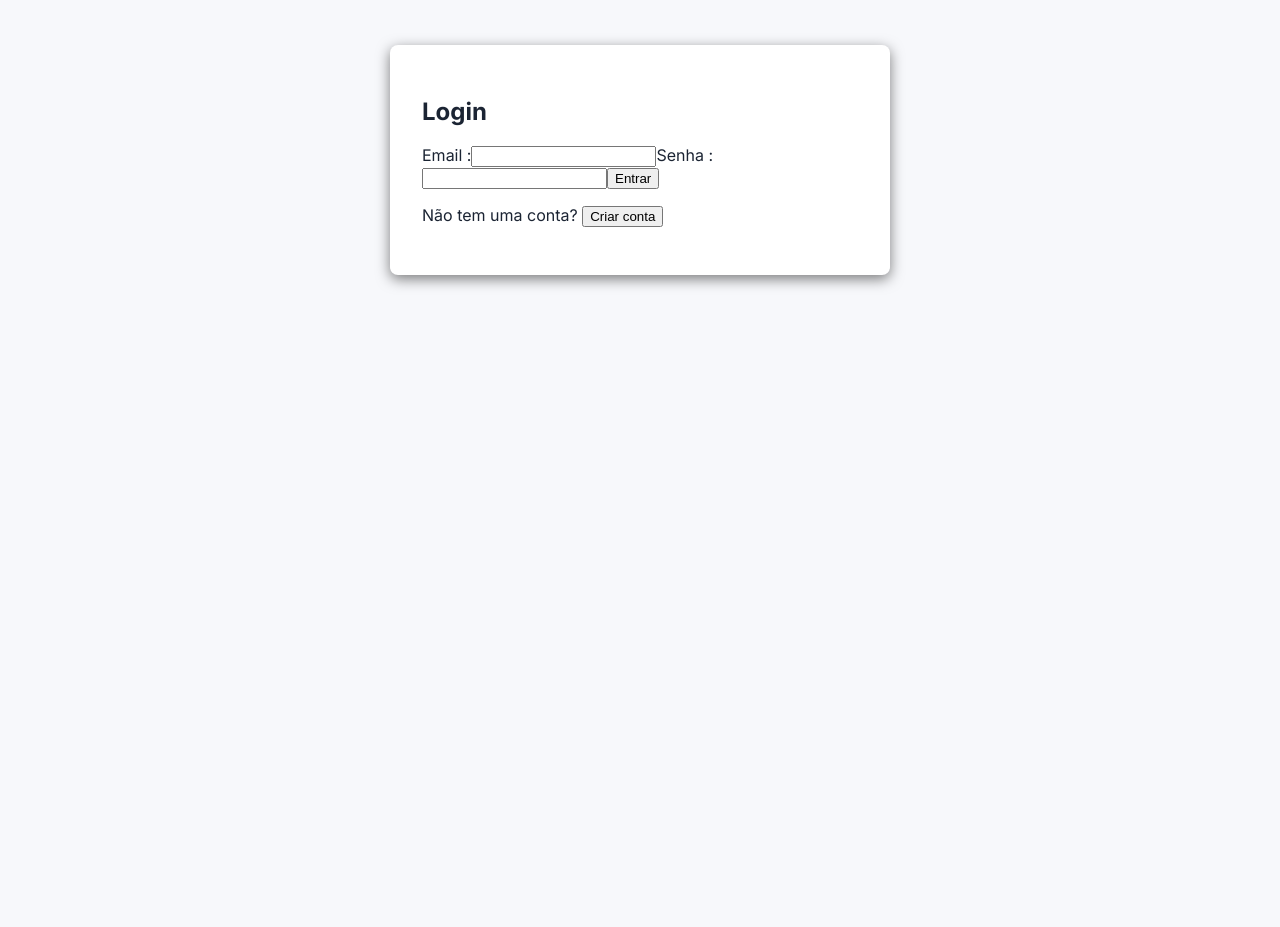
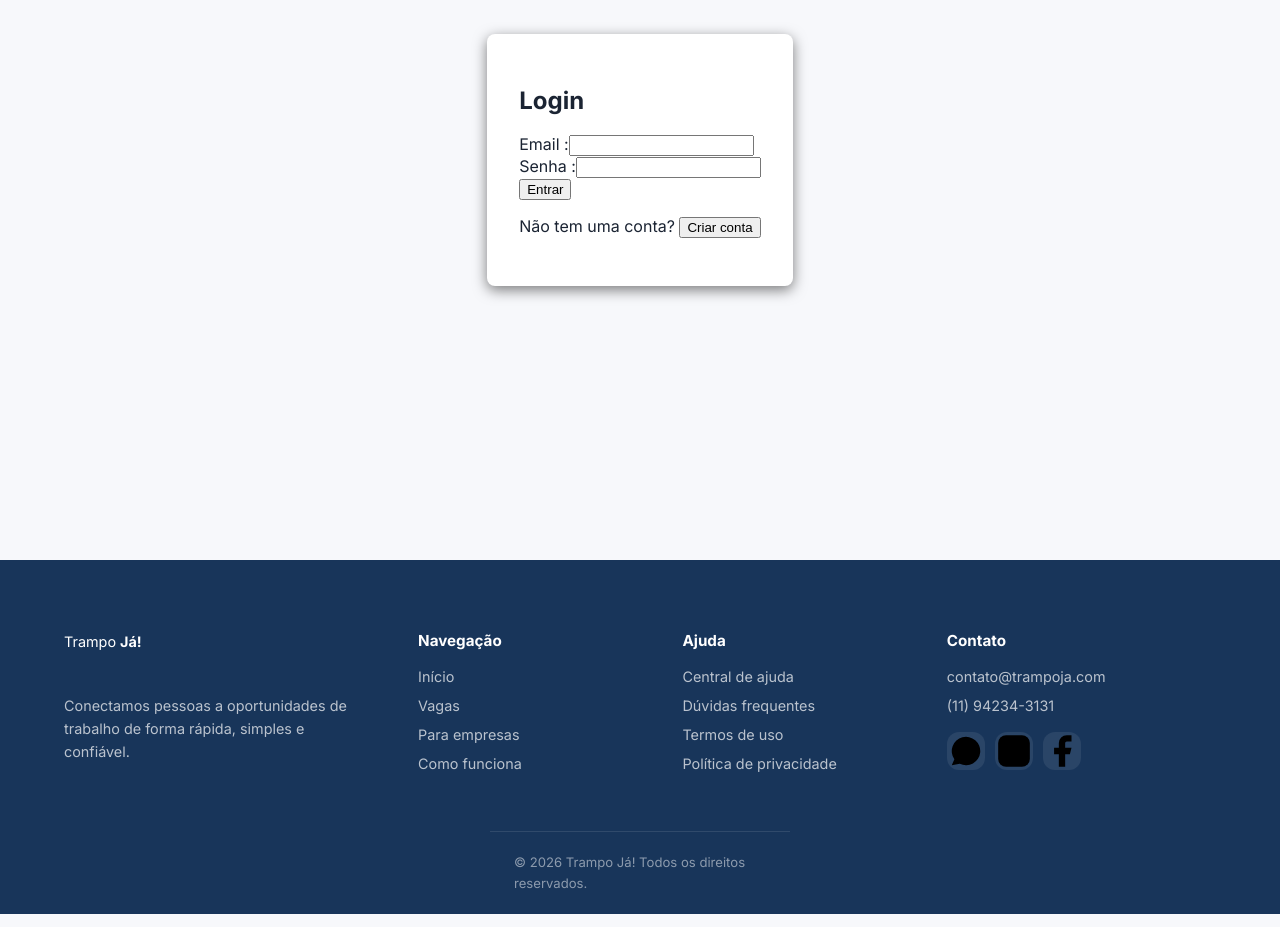
Before and after one commit to GabrielJum/-Front-End-TrampoJa, an Angular app in the folder front-end/: page / in a window 1280 px wide. Shown: the part 240-1167 px from the top of the page. Before the commit the page ends 800 px from the top, so only its background shows below. Built offline with nearby package versions, Linux system fonts and the light colour scheme.

Commit message:
salva alterações temporárias de auth

```diff
--- a/front-end/src/app/pages/auth/auth.css
+++ b/front-end/src/app/pages/auth/auth.css
@@ -14,3 +14,77 @@ body {
     box-shadow: 0px 4px 14px rgba(0, 0, 0, 0.51);
     background: white;
 }
+
+/* ---------- Footer ---------- */
+.footer {
+  background: var(--primary);
+  color: rgb(255 255 255 / 0.7);
+  font-size: 0.9rem;
+}
+
+.footer__grid {
+  display: grid;
+  grid-template-columns: 1.4fr 1fr 1fr 1.2fr;
+  gap: 40px;
+  padding-block: 56px 40px;
+}
+
+.footer__grid > div {
+  display: grid;
+  align-content: start;
+  gap: 12px;
+}
+
+.footer__brand {
+  color: #fff;
+}
+
+.footer p {
+  max-width: 300px;
+  line-height: 1.6;
+}
+
+.footer h3 {
+  margin-bottom: 6px;
+  font-size: 0.95rem;
+  color: #fff;
+}
+
+.footer a {
+  width: fit-content;
+  color: inherit;
+  text-decoration: none;
+  transition: color 0.2s;
+}
+
+.footer__grid a:hover {
+  color: var(--accent);
+}
+
+.socials {
+  display: flex;
+  gap: 10px;
+  margin-top: 6px;
+}
+
+.socials a {
+  display: grid;
+  place-items: center;
+  width: 38px;
+  height: 38px;
+  border-radius: 12px;
+  background: rgb(255 255 255 / 0.08);
+  color: #fff;
+}
+
+.socials a:hover {
+  background: var(--accent);
+  color: #fff;
+}
+
+.footer__bottom {
+  padding-block: 20px;
+  border-top: 1px solid rgb(255 255 255 / 0.1);
+  font-size: 0.82rem;
+  color: rgb(255 255 255 / 0.5);
+}
--- a/front-end/src/app/pages/auth/auth.html
+++ b/front-end/src/app/pages/auth/auth.html
@@ -1,3 +1,5 @@
+<app-header />
+
 <body>
     <div class="auth-container">
         <h2>{{isLoginMode ? 'Login': 'Cadastro'}}</h2>
@@ -9,13 +11,18 @@
                 <input id="name" formControlName="name">
             </div>
 
+            <div>
                 <label for="email">Email :</label>
-                <input id="email" type="email"formControlName="email">
+                <input id="email" type="email" formControlName="email">
+            </div>
 
+            <div>
                 <label for="password">Senha :</label>
-                <input id="password" type="password" formControlName="password"[placeholder]="isLoginMode ? '' : 'Informe pelo menos 6 digitos'">
+                <input id="password" type="password" formControlName="password"
+                    [placeholder]="isLoginMode ? '' : 'Informe pelo menos 6 digitos'">
+            </div>
 
-                <button type="submit">{{isLoginMode ? 'Entrar' : 'Cadastrar'}}</button>
+            <button type="submit">{{isLoginMode ? 'Entrar' : 'Cadastrar'}}</button>
 
 
         </form>
@@ -26,3 +33,49 @@
         </p>
     </div>
 </body>
+
+<!-- ============ FOOTER ============ -->
+<footer class="footer">
+  <div class="container footer__grid">
+    <div>
+      <p class="footer__brand">Trampo <strong>Já!</strong></p>
+      <p>Conectamos pessoas a oportunidades de trabalho de forma rápida, simples e confiável.</p>
+    </div>
+    <div>
+      <h3>Navegação</h3>
+      <a routerLink="/home">Início</a>
+      <a routerLink="/vagas">Vagas</a>
+      <a routerLink="/empresas">Para empresas</a>
+      <a routerLink="/como-funciona">Como funciona</a>
+    </div>
+    <div>
+      <h3>Ajuda</h3>
+      <a routerLink="/ajuda">Central de ajuda</a>
+      <a routerLink="/faq">Dúvidas frequentes</a>
+      <a routerLink="/termos">Termos de uso</a>
+      <a routerLink="/privacidade">Política de privacidade</a>
+    </div>
+    <div>
+      <h3>Contato</h3>
+      <a href="mailto:contato@trampoja.com">contato&#64;trampoja.com</a>
+      <a href="tel:+5511942343131">(11) 94234-3131</a>
+      <div class="socials">
+        <a href="https://wa.me/5511942343131" target="_blank" rel="noopener" aria-label="WhatsApp">
+          <svg viewBox="0 0 24 24" aria-hidden="true"><path d="M3 21l1.65-3.8a9 9 0 1 1 3.4 2.9L3 21" /></svg>
+        </a>
+        <a href="https://instagram.com" target="_blank" rel="noopener" aria-label="Instagram">
+          <svg viewBox="0 0 24 24" aria-hidden="true">
+            <rect x="2" y="2" width="20" height="20" rx="5" />
+            <circle cx="12" cy="12" r="4" />
+          </svg>
+        </a>
+        <a href="https://facebook.com" target="_blank" rel="noopener" aria-label="Facebook">
+          <svg viewBox="0 0 24 24" aria-hidden="true">
+            <path d="M18 2h-3a5 5 0 0 0-5 5v3H7v4h3v8h4v-8h3l1-4h-4V7a1 1 0 0 1 1-1h3Z" />
+          </svg>
+        </a>
+      </div>
+    </div>
+  </div>
+  <p class="container footer__bottom">© {{ year }} Trampo Já! Todos os direitos reservados.</p>
+</footer>
--- a/front-end/src/app/pages/auth/auth.ts
+++ b/front-end/src/app/pages/auth/auth.ts
@@ -2,6 +2,7 @@ import { CommonModule } from '@angular/common';
 import { Component,OnInit } from '@angular/core';
 import { FormBuilder, FormGroup, FormsModule, ReactiveFormsModule, Validators } from '@angular/forms';
 import { Router } from '@angular/router';
+import { Header } from '../../components/header/header';
 
 interface Usuario {
   name: string;
@@ -10,7 +11,7 @@ interface Usuario {
 }
 
 @Component({
-  imports: [FormsModule, ReactiveFormsModule, CommonModule],
+  imports: [FormsModule, ReactiveFormsModule, CommonModule, Header],
   selector: 'app-auth',
   styleUrl: './auth.css',
   templateUrl: './auth.html',
@@ -18,6 +19,7 @@ interface Usuario {
 export class Auth implements OnInit {
   form!: FormGroup;
   isLoginMode = true;
+  protected readonly year = new Date().getFullYear();
 
   constructor(
     private fb: FormBuilder,
```
